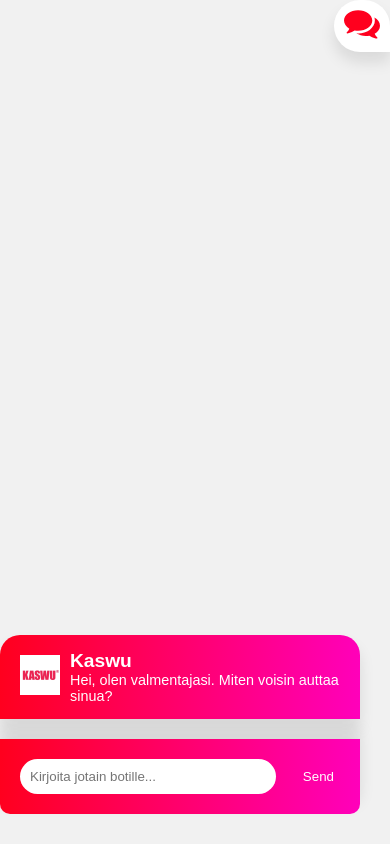
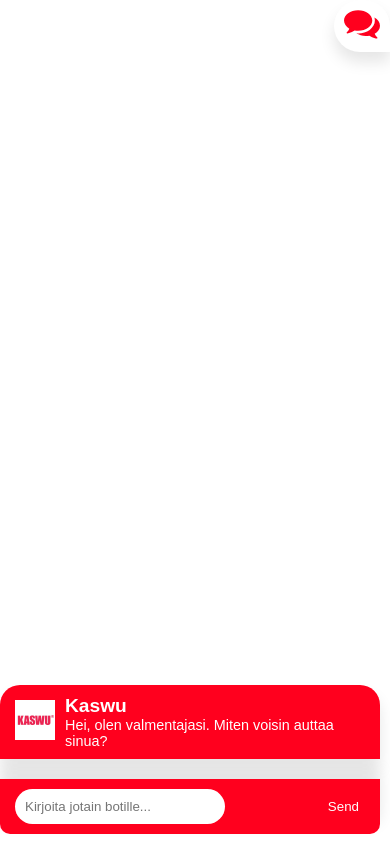
Before and after one commit to joelezz/kaswu, a Flask app: page / in a window 390 px wide. Run offline with Flask 2, Linux system fonts and the light colour scheme.

Commit message:
restore styles.css

```diff
--- a/static/style.css
+++ b/static/style.css
@@ -1,30 +1,33 @@
+/* Global Reset */
 * {
     box-sizing: border-box;
     margin: 0;
     padding: 0;
 }
 
+/* Global Styles */
 body {
     font-family: 'Nunito', sans-serif;
     font-weight: 400;
     font-size: 100%;
-    background: #F1F1F1;
+    background: #ffffff;
 }
 
-*, html {
-    --primaryGradient: linear-gradient(93.12deg, #ff001e 0.52%, #ff00bb 100%);
+html {
+    --primaryGradient: linear-gradient(93.12deg, #ff001e 0.52%, #ff001e 100%);
     --secondaryGradient: linear-gradient(268.91deg, #ff001e -2.14%, #9C1DE7 99.69%);
     --primaryBoxShadow: 0px 10px 15px rgba(0, 0, 0, 0.1);
     --secondaryBoxShadow: 0px -10px 15px rgba(0, 0, 0, 0.1);
     --primary: #00ff2f;
 }
 
-/* CHATBOX
-=============== */
+/* CHATBOX */
 .chatbox {
     position: absolute;
     bottom: 30px;
     right: 30px;
+    width: 100%; /* Make the chatbox full-width */
+    max-width: 350px; /* Limit the maximum width */
 }
 
 /* CONTENT IS CLOSE */
@@ -63,23 +66,28 @@ body {
 
 /* HEADER */
 .chatbox__header {
-    position: sticky;
-    top: 0;
-    background: orange;
+    background: var(--primaryGradient);
+    display: flex;
+    flex-direction: row;
+    align-items: center;
+    justify-content: center;
+    padding: 15px 20px;
+    border-top-left-radius: 20px;
+    border-top-right-radius: 20px;
+    box-shadow: var(--primaryBoxShadow);
 }
+
 
 /* MESSAGES */
 .chatbox__messages {
-    margin-top: auto;
-    display: flex;
-    overflow-y: scroll;
-    flex-direction: column-reverse;
+    padding: 0 20px;
 }
 
 .messages__item {
-    background: orange;
-    max-width: 60.6%;
-    width: fit-content;
+    margin-top: 10px;
+    padding: 8px 12px;
+    max-width: 70%;
+    word-wrap: break-word; /* Prevent long words from overflowing */
 }
 
 .messages__item--operator {
@@ -94,7 +102,20 @@ body {
 .chatbox__footer {
     position: sticky;
     bottom: 0;
+    padding: 20px 20px;
+    background: var(--primaryGradient);
+    box-shadow: var(--secondaryBoxShadow);
+    border-bottom-right-radius: 10px;
+    border-bottom-left-radius: 10px;
+    margin-top: 20px;
 }
+
+.chatbox__footer input {
+    width: 70%; /* Adjust input width */
+    padding: 10px 10px;
+    border-radius: 30px;
+}
+
 
 .chatbox__support {
     background: #f9f9f9;
@@ -235,12 +256,10 @@ body {
     cursor: pointer;
 }
 
-/* Add this to your style.css */
-
-
 /* button styles */
 
 .response-button {
+    display: inline-block;
     margin: 0.2rem;
     padding: 0.5rem 1rem;
     font-size: 14px;
@@ -252,6 +271,34 @@ body {
     transition: background-color 0.3s ease-in-out;
 }
 
+/* Button Styles */
+.chatbox__send--footer {
+    color: white;
+    background: transparent;
+    border: none;
+    outline: none;
+    cursor: pointer;
+}
+
 .response-button:hover {
     background-color: #0056b3;
 }
+
+/* Responsive Media Queries */
+@media (max-width: 768px) {
+    /* Adjust chatbox position and size for smaller screens */
+    .chatbox {
+        bottom: 10px;
+        right: 10px;
+        width: auto;
+        max-width: 100%;
+    }
+
+    /* Adjust header and footer styles for smaller screens */
+    .chatbox__header, .chatbox__footer {
+        padding: 10px 15px;
+    }
+    .chatbox__footer input {
+        width: 60%; /* Adjust input width for smaller screens */
+    }
+}
```
